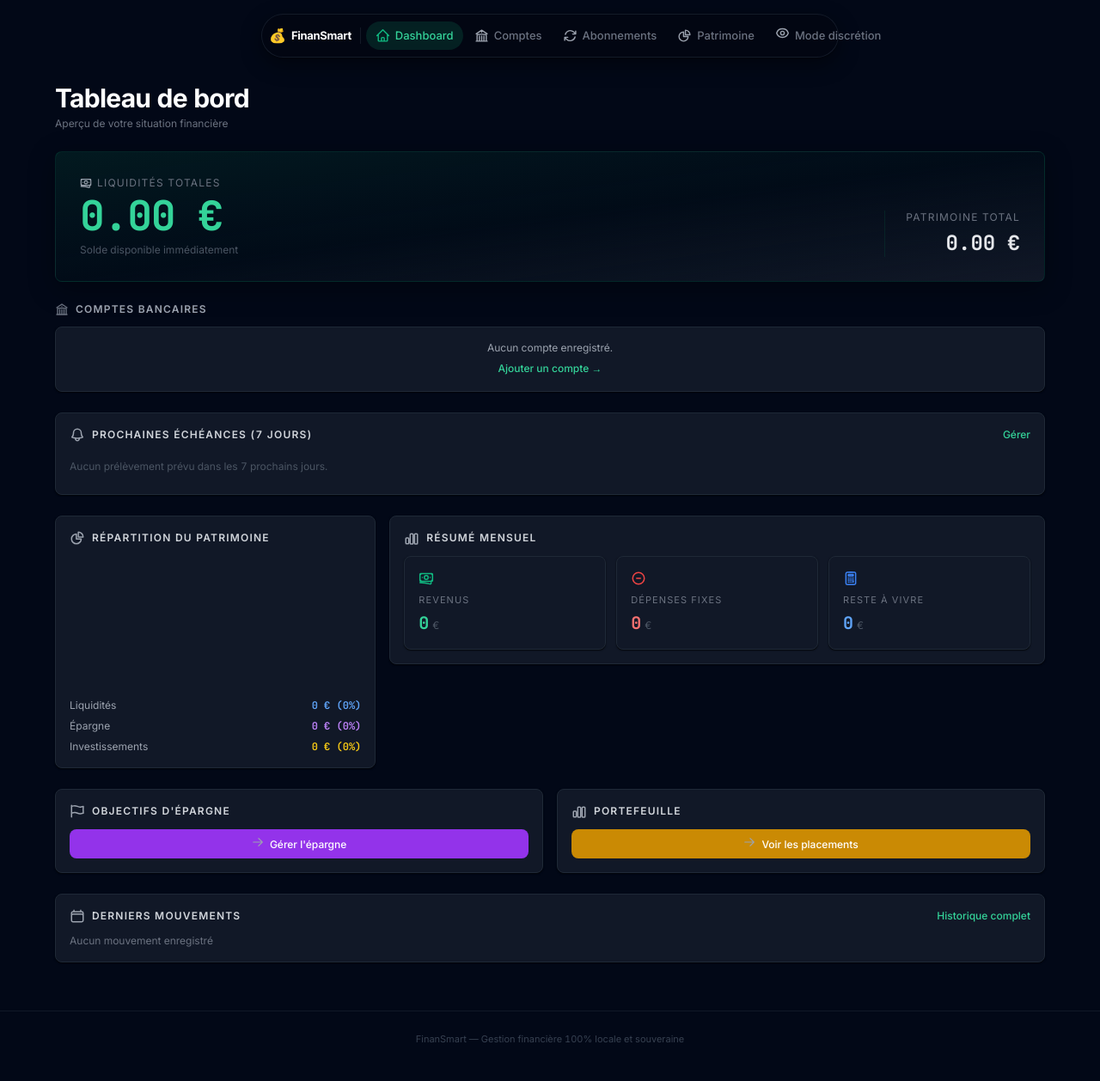
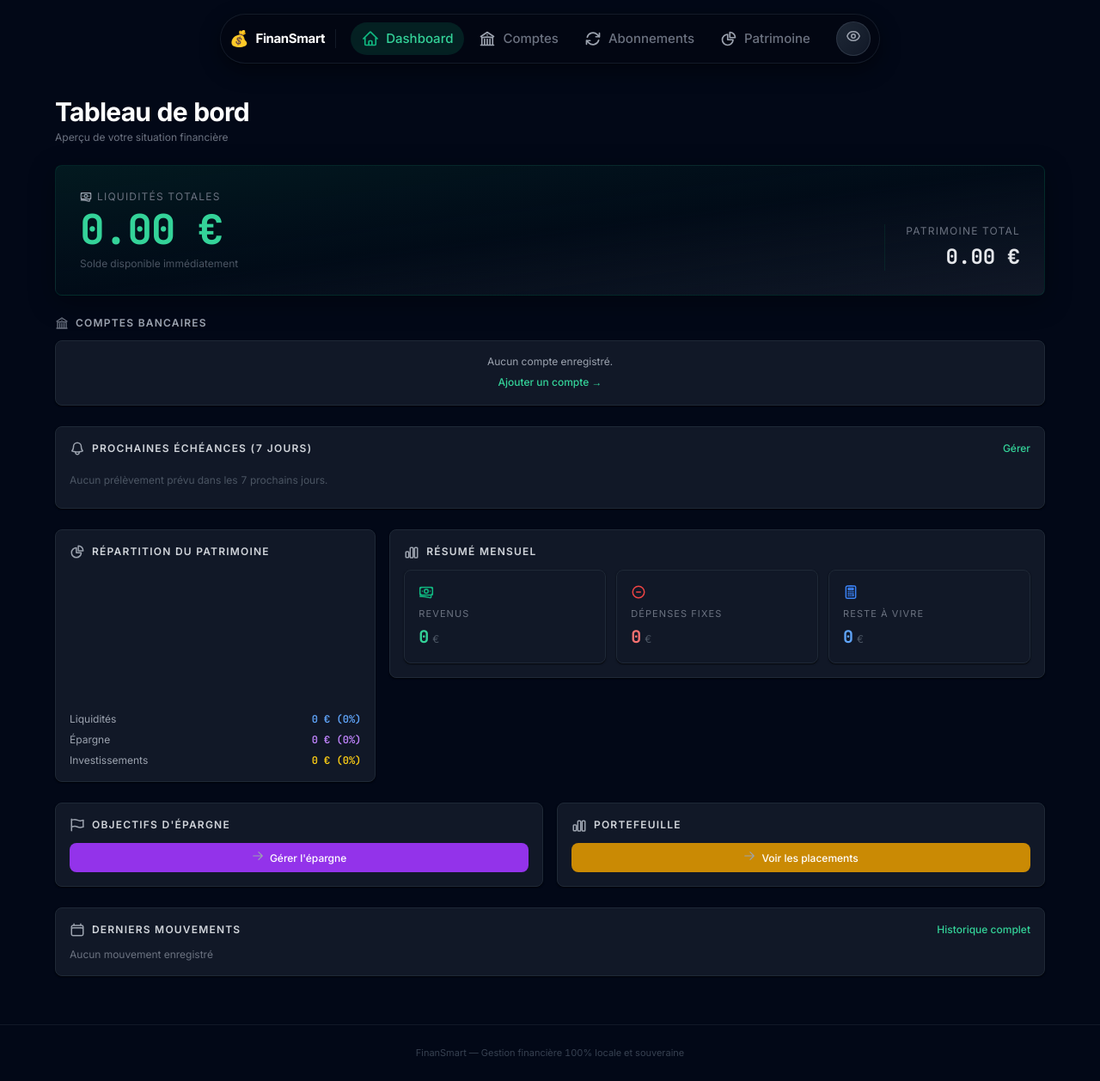
Before and after one commit to Halid13/myECO, a FastAPI app: page / in a window 1280 px wide. Shown: the whole page at 86% size. Before the commit the page ends 1213 px from the top, so only its background shows below. Run offline with FastAPI, Linux system fonts and the light colour scheme; data that the repository does not hold is empty; a map, chart or similar area stays blank; some libraries are stand-ins or nearby versions.

Commit message:
refont total v0.1.2

```diff
--- a/app/templates/base.html
+++ b/app/templates/base.html
@@ -50,35 +50,40 @@
 
     <!-- ==================== BARRE DE NAVIGATION FLOTTANTE (haut) ==================== -->
     <div class="fixed top-4 inset-x-0 z-40 px-4">
-        <nav class="max-w-2xl mx-auto flex items-center gap-0.5 bg-gray-950/70 backdrop-blur-xl border border-gray-800/60 rounded-full shadow-lg px-2 py-1.5">
-            <a href="/" class="flex items-center gap-1.5 pr-2.5 mr-1 border-r border-gray-800/60 flex-shrink-0 group">
-                <span class="text-base leading-none">💰</span>
-                <span class="hidden sm:inline text-white font-bold text-[13px] tracking-tight group-hover:text-emerald-400 transition">FinanSmart</span>
+        <nav class="max-w-3xl mx-auto flex items-center gap-1 bg-gray-950/70 backdrop-blur-xl border border-gray-800/60 rounded-full shadow-lg px-2.5 py-2">
+            <a href="/" class="flex items-center gap-2 pr-3 mr-1 border-r border-gray-800/60 flex-shrink-0 group">
+                <span class="text-lg leading-none">💰</span>
+                <span class="hidden sm:inline text-white font-bold text-[15px] tracking-tight group-hover:text-emerald-400 transition">FinanSmart</span>
             </a>
 
-            <div class="flex items-center gap-0.5 flex-1">
+            <div class="flex items-center gap-1 flex-1 justify-center">
                 {% for href, icon_name, label in nav_items %}
                 {% set is_active = (href == "/" and request.url.path == "/") or (href != "/" and request.url.path.startswith(href)) %}
                 <a href="{{ href }}"
-                   class="flex items-center gap-1.5 px-[11px] py-[7px] rounded-full text-[13px] font-medium transition
+                   class="flex items-center gap-2 px-[13px] py-[8px] rounded-full text-[15px] font-medium transition
                           {% if is_active %}bg-emerald-500/15 text-emerald-400{% else %}text-gray-500 hover:text-gray-200 hover:bg-gray-900/60{% endif %}">
-                    {{ icons.icon(icon_name, "17") }}
+                    {{ icons.icon(icon_name, "20") }}
                     <span class="hidden sm:inline">{{ label }}</span>
                 </a>
                 {% endfor %}
             </div>
 
+            <!-- Bouton Mode discrétion -->
             <button id="toggle-discretion"
                     onclick="toggleDiscretion()"
-                    class="flex items-center gap-1.5 px-[11px] py-[7px] rounded-full text-[13px] font-medium text-gray-500 hover:text-gray-200 hover:bg-gray-900/60 transition flex-shrink-0">
-                <span id="icone-discretion" class="flex-shrink-0">{{ icons.icon("eye", "17") }}</span>
-                <span id="texte-discretion" class="hidden md:inline">Mode discrétion</span>
+                    title="Mode discrétion"
+                    class="relative flex items-center justify-center w-10 h-10 rounded-full flex-shrink-0 ml-1
+                           bg-gradient-to-br from-gray-800 to-gray-900 border border-gray-700/70 text-gray-400
+                           shadow-inner hover:text-emerald-400 hover:border-emerald-600/50 hover:from-gray-800 hover:to-gray-800
+                           transition-all duration-300">
+                <span id="icone-discretion-off">{{ icons.icon("eye", "18") }}</span>
+                <span id="icone-discretion-on" class="hidden">{{ icons.icon("eye-slash", "18") }}</span>
             </button>
         </nav>
     </div>
 
     <!-- ==================== CONTENU PRINCIPAL ==================== -->
-    <main class="pt-20 md:pt-24 px-4 md:px-8 pb-10">
+    <main class="pt-24 md:pt-28 px-4 md:px-8 pb-10">
         <div class="max-w-6xl mx-auto">
             {% block content %}{% endblock %}
         </div>
@@ -98,8 +103,21 @@
             el.classList.toggle('blur-sm', isDiscret);
             el.classList.toggle('select-none', isDiscret);
         });
-        const texte = document.getElementById('texte-discretion');
-        if (texte) texte.textContent = isDiscret ? 'Mode visible' : 'Mode discrétion';
+
+        const btn = document.getElementById('toggle-discretion');
+        const iconOff = document.getElementById('icone-discretion-off');
+        const iconOn = document.getElementById('icone-discretion-on');
+        if (iconOff && iconOn) {
+            iconOff.classList.toggle('hidden', isDiscret);
+            iconOn.classList.toggle('hidden', !isDiscret);
+        }
+        if (btn) {
+            btn.classList.toggle('text-emerald-400', isDiscret);
+            btn.classList.toggle('border-emerald-500/60', isDiscret);
+            btn.classList.toggle('bg-emerald-500/10', isDiscret);
+            btn.classList.toggle('shadow-[0_0_14px_rgba(16,185,129,0.4)]', isDiscret);
+            btn.title = isDiscret ? 'Désactiver le mode discrétion' : 'Activer le mode discrétion';
+        }
     }
 
     function toggleDiscretion() {
```
